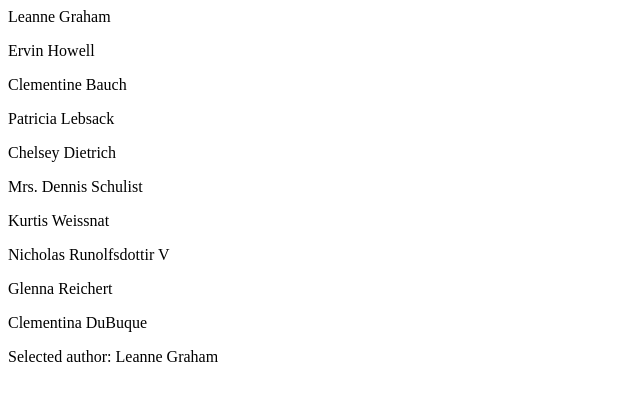
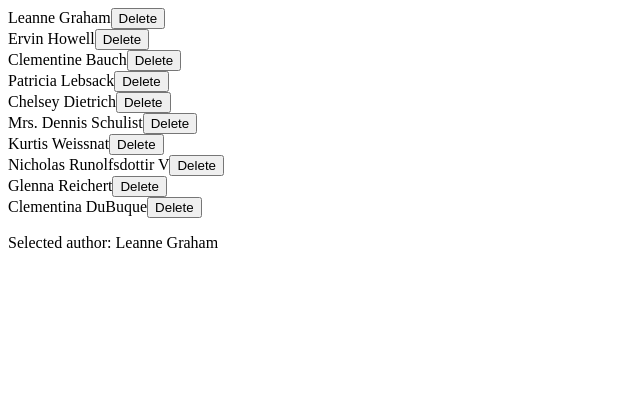
Before and after one commit to Quangzr/angular-100-days-quangzr, an Angular app: page / in a window 1280 px wide. Shown: the top 400 px of the page, without its empty margins (0-640 px from the left). Built offline with nearby package versions, Linux system fonts and the light colour scheme.

Commit message:
5 files modified

```diff
--- a/src/app/day8-output-binding/author-detail/author-detail.component.html
+++ b/src/app/day8-output-binding/author-detail/author-detail.component.html
@@ -1 +1,3 @@
-<p (click)="selectedAuthor.emit(author)">{{ author?.name }}</p>
+<span (click)="selectedAuthor.emit(author)">{{ author?.name }}</span>
+<button (click)="deleteAuthor.emit(author)">Delete</button>
+<br />
--- a/src/app/day8-output-binding/author-detail/author-detail.component.ts
+++ b/src/app/day8-output-binding/author-detail/author-detail.component.ts
@@ -13,4 +13,5 @@ export class AuthorDetailComponent implements OnInit {
 
   @Input() author: Author;
   @Output() selectedAuthor = new EventEmitter<Author>();
+  @Output() deleteAuthor = new EventEmitter<Author>();
 }
--- a/src/app/day8-output-binding/authors.ts
+++ b/src/app/day8-output-binding/authors.ts
@@ -5,7 +5,7 @@ export interface Author {
   email: string;
 }
 
-export const authors = [
+export const authorsData = [
   {
     id: 1,
     name: 'Leanne Graham',
--- a/src/app/day8-output-binding/day8-output-binding.component.html
+++ b/src/app/day8-output-binding/day8-output-binding.component.html
@@ -2,6 +2,7 @@
   *ngFor="let author of authors"
   [author]="author"
   (selectedAuthor)="changeSelectedAuthor($event)"
+  (deleteAuthor)="deleteAuthorInArray($event)"
 ></app-author-detail>
 
 <p>Selected author: {{ selectedAuthor.name }}</p>
--- a/src/app/day8-output-binding/day8-output-binding.component.ts
+++ b/src/app/day8-output-binding/day8-output-binding.component.ts
@@ -1,5 +1,5 @@
 import { Component, OnInit } from '@angular/core';
-import { Author, authors } from './authors';
+import { Author, authorsData } from './authors';
 
 @Component({
   selector: 'app-day8-output-binding',
@@ -11,11 +11,21 @@ export class Day8OutputBindingComponent implements OnInit {
 
   ngOnInit() {}
 
-  authors = authors;
+  authors = authorsData;
 
-  selectedAuthor = authors[0];
+  selectedAuthor = authorsData[0];
 
   changeSelectedAuthor(selectedAuthorParam: Author) {
     this.selectedAuthor = selectedAuthorParam;
   }
+
+  deleteAuthorInArray(deleteAuthorParam: Author) {
+    this.authors = this.authors.filter((author) => {
+      return author.id !== deleteAuthorParam.id;
+    });
+
+    if (this.selectedAuthor.id == deleteAuthorParam.id) {
+      this.selectedAuthor = this.authors[0];
+    }
+  }
 }
```
